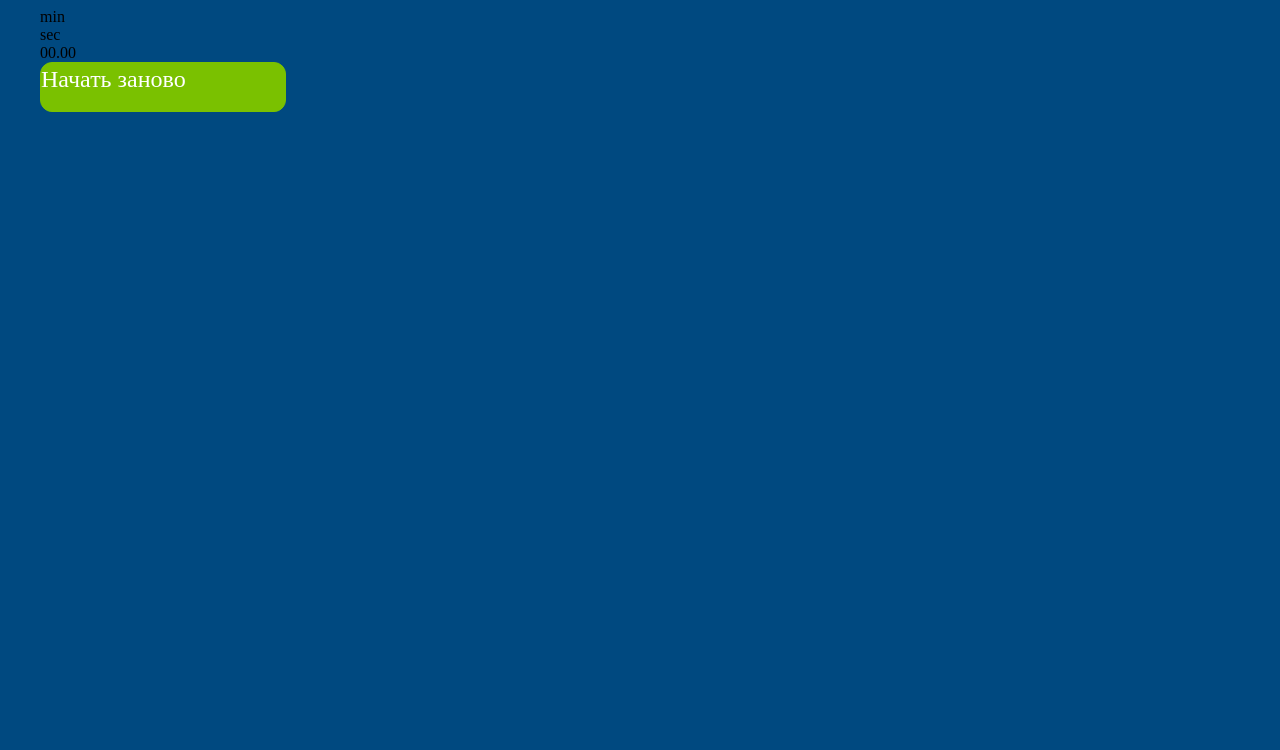
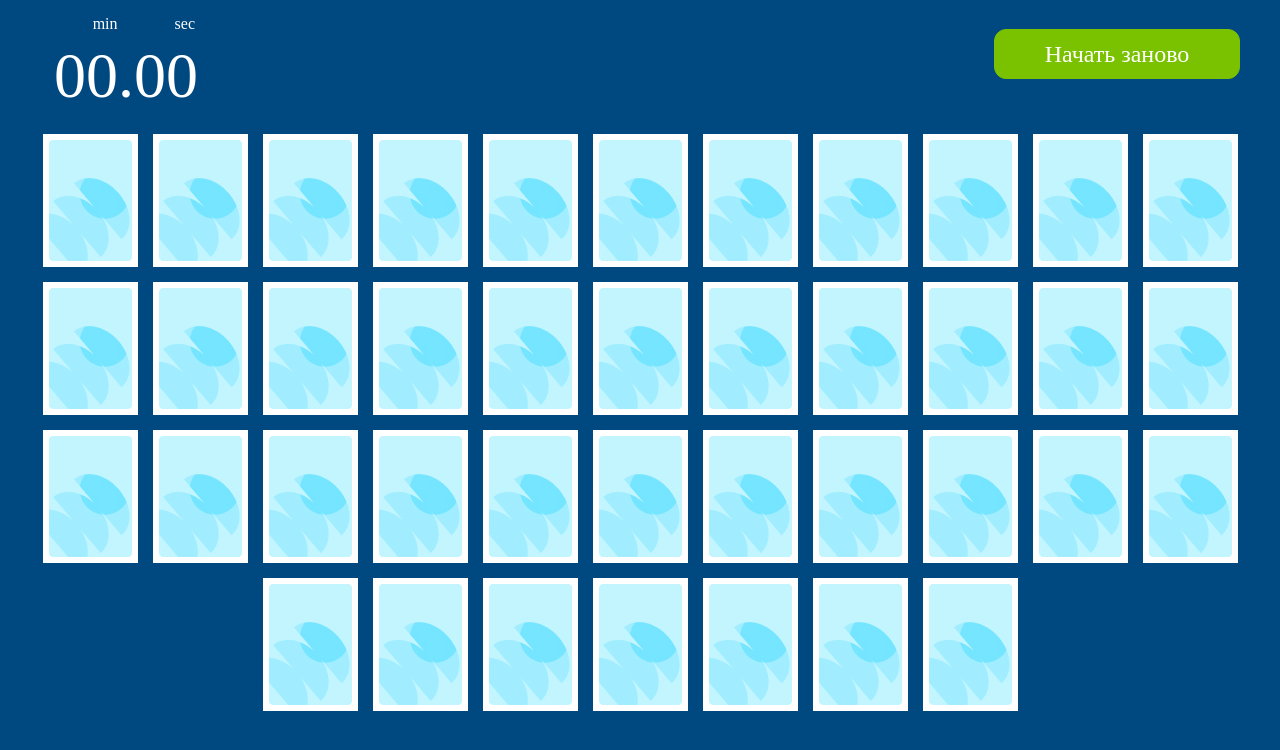
Before and after one commit to QwitcherS/developer_tools, a website: page game-page.html in a window 1280 px wide. Drawn offline with Linux system fonts and the light colour scheme.

Commit message:
Верстка странцы №2

```diff
--- a/game-page.html
+++ b/game-page.html
@@ -9,13 +9,137 @@
     <body>
         <header class="header__game center">
             <div class="timer">
+              <div class="name_value">
                 <div class="minute">min</div>
                 <div class="seconds">sec</div>
-                <div class="timer__value">00.00</div>
+              </div>
+                <div class="timer_value">00.00</div>
             </div>
             <div class="button">Начать заново</div>
         </header>
-        <div class="game__field center"></div>
+        <div class="game__field center">
+          <div class="game__item">
+            <img src="./images/card_back.jpg" alt="back_card">
+          </div>
+          <div class="game__item">
+            <img src="./images/card_back.jpg" alt="back_card">
+          </div>
+          <div class="game__item">
+            <img src="./images/card_back.jpg" alt="back_card">
+          </div>
+          <div class="game__item">
+            <img src="./images/card_back.jpg" alt="back_card">
+          </div>
+          <div class="game__item">
+            <img src="./images/card_back.jpg" alt="back_card">
+          </div>
+          <div class="game__item">
+            <img src="./images/card_back.jpg" alt="back_card">
+          </div>
+          <div class="game__item">
+            <img src="./images/card_back.jpg" alt="back_card">
+          </div>
+          <div class="game__item">
+            <img src="./images/card_back.jpg" alt="back_card">
+          </div>
+          <div class="game__item">
+            <img src="./images/card_back.jpg" alt="back_card">
+          </div>
+          <div class="game__item">
+            <img src="./images/card_back.jpg" alt="back_card">
+          </div>
+          <div class="game__item">
+            <img src="./images/card_back.jpg" alt="back_card">
+          </div>
+          <div class="game__item">
+            <img src="./images/card_back.jpg" alt="back_card">
+          </div>
+          <div class="game__item">
+            <img src="./images/card_back.jpg" alt="back_card">
+          </div>
+          <div class="game__item">
+            <img src="./images/card_back.jpg" alt="back_card">
+          </div>
+          <div class="game__item">
+            <img src="./images/card_back.jpg" alt="back_card">
+          </div>
+          <div class="game__item">
+            <img src="./images/card_back.jpg" alt="back_card">
+          </div>
+          <div class="game__item">
+            <img src="./images/card_back.jpg" alt="back_card">
+          </div>
+          <div class="game__item">
+            <img src="./images/card_back.jpg" alt="back_card">
+          </div>
+          <div class="game__item">
+            <img src="./images/card_back.jpg" alt="back_card">
+          </div>
+          <div class="game__item">
+            <img src="./images/card_back.jpg" alt="back_card">
+          </div>
+          <div class="game__item">
+            <img src="./images/card_back.jpg" alt="back_card">
+          </div>
+          <div class="game__item">
+            <img src="./images/card_back.jpg" alt="back_card">
+          </div>
+          <div class="game__item">
+            <img src="./images/card_back.jpg" alt="back_card">
+          </div>
+          <div class="game__item">
+            <img src="./images/card_back.jpg" alt="back_card">
+          </div>
+          <div class="game__item">
+            <img src="./images/card_back.jpg" alt="back_card">
+          </div>
+          <div class="game__item">
+            <img src="./images/card_back.jpg" alt="back_card">
+          </div>
+          <div class="game__item">
+            <img src="./images/card_back.jpg" alt="back_card">
+          </div>
+          <div class="game__item">
+            <img src="./images/card_back.jpg" alt="back_card">
+          </div>
+          <div class="game__item">
+            <img src="./images/card_back.jpg" alt="back_card">
+          </div>
+          <div class="game__item">
+            <img src="./images/card_back.jpg" alt="back_card">
+          </div>
+          <div class="game__item">
+            <img src="./images/card_back.jpg" alt="back_card">
+          </div>
+          <div class="game__item">
+            <img src="./images/card_back.jpg" alt="back_card">
+          </div>
+          <div class="game__item">
+            <img src="./images/card_back.jpg" alt="back_card">
+          </div>
+          <div class="game__item">
+            <img src="./images/card_back.jpg" alt="back_card">
+          </div>
+          <div class="game__item">
+            <img src="./images/card_back.jpg" alt="back_card">
+          </div>
+          <div class="game__item">
+            <img src="./images/card_back.jpg" alt="back_card">
+          </div>
+          <div class="game__item">
+            <img src="./images/card_back.jpg" alt="back_card">
+          </div>
+          <div class="game__item">
+            <img src="./images/card_back.jpg" alt="back_card">
+          </div>
+          <div class="game__item">
+            <img src="./images/card_back.jpg" alt="back_card">
+          </div>
+          <div class="game__item">
+            <img src="./images/card_back.jpg" alt="back_card">
+          </div>
+
+        </div>
 
     </body>
 </html>
--- a/style.css
+++ b/style.css
@@ -5,6 +5,12 @@ body {
 .center {
     padding-left: calc(50% - 600px);
     padding-right: calc(50% - 600px);
+}
+
+.header__game {
+    display: flex;
+    justify-content: space-between;
+    align-items: center;
 }
 
 .container {
@@ -79,7 +85,8 @@ body {
 .button {
     width: 246px;
     height: 50px;
-    display: block;
+    display: flex;
+    justify-content: center;
     box-sizing: border-box;
     border: 1px solid #7ac100;
     border-radius: 12px;
@@ -89,4 +96,46 @@ body {
     font-size: 24px;
     line-height: 32px;
     color: #fff;
+    align-items: center;
 }
+
+.timer {
+    width: 155px;
+    height: 91px;
+}
+
+.name_value {
+    display: flex;
+    gap: 57px;
+    justify-content: flex-end;
+    color: #fff;
+    font-variant-numeric: lining-nums proportional-nums;
+    font-family: Stratos;
+    font-size: 16px;
+    font-style: normal;
+    font-weight: 400;
+    line-height: 32px;
+}
+
+.timer_value {
+    color: #fff;
+    font-family: Stratos;
+    font-size: 64px;
+    font-style: normal;
+    font-weight: 400;
+    line-height: 72px;
+    padding-left: 14px;
+}
+
+.game__field {
+    margin-top: 35px;
+    display: flex;
+    flex-wrap: wrap;
+    gap: 15px;
+    justify-content: center;
+}
+
+.game__item {
+    width: 95px;
+    height: 133px;
+}
--- a/style.scss
+++ /dev/null
@@ -1,103 +0,0 @@
-* {
-    padding: 0;
-    margin: 0;
-}
-
-.center {
-    padding-left: calc(50% - 600px);
-    padding-right: calc(50% - 600px);
-}
-
-body {
-    background: var(--blue-120, #004980);
-}
-
-.header {
-    &__game {
-        display: flex;
-        flex-wrap: wrap;
-        justify-content: space-around;
-    }
-}
-
-.conteiner {
-    margin-top: 158px;
-    display: flex;
-    flex-direction: column;
-    align-items: center;
-}
-
-.content {
-    display: flex;
-    flex-flow: column wrap;
-    align-content: center;
-    align-items: center;
-    width: 480px;
-    height: 459px;
-    flex-shrink: 0;
-    border-radius: 12px;
-    background: #c2f5ff;
-}
-
-.heading {
-    margin-top: 52px;
-    color: #004980;
-    text-align: center;
-    font-size: 40px;
-    font-style: normal;
-    font-weight: 400;
-    line-height: 48px;
-}
-
-.radio-toolbar {
-    margin-top: 48px;
-    margin-bottom: 67px;
-
-    &input[type='radio'] {
-        display: none;
-        &input[type='radio']:checked + label {
-            background-color: #7ac100;
-            border: 1px solid #d0ffb7;
-        }
-
-        &label:hover {
-            background-color: #7ac100;
-            border: 1px solid #d0ffb7;
-        }
-
-        &label {
-            display: inline-flex;
-            width: 98px;
-            height: 98px;
-            box-sizing: border-box;
-            border: 1px solid #fff;
-            border-radius: 12px;
-            background-color: #fff;
-            font-family: StratosSkyeng;
-            font-style: normal;
-            font-weight: 400;
-            font-size: 40px;
-            line-height: 48px;
-            cursor: pointer;
-            color: #004980;
-            justify-content: center;
-            align-items: center;
-            margin-left: 23px;
-        }
-    }
-}
-
-.button {
-    width: 246px;
-    height: 50px;
-    display: block;
-    box-sizing: border-box;
-    border: 1px solid #7ac100;
-    border-radius: 12px;
-    background-color: #7ac100;
-    font-style: normal;
-    font-weight: 400;
-    font-size: 24px;
-    line-height: 32px;
-    color: #fff;
-}
```
